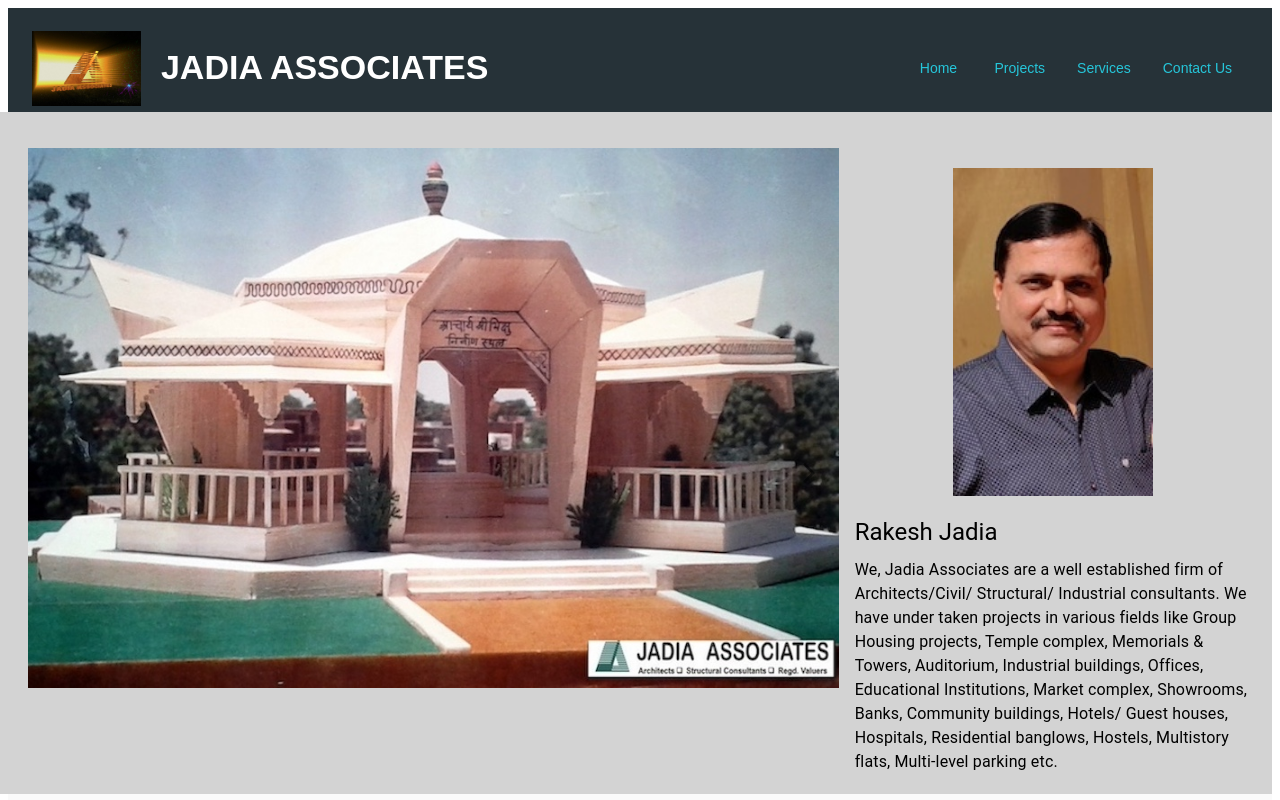
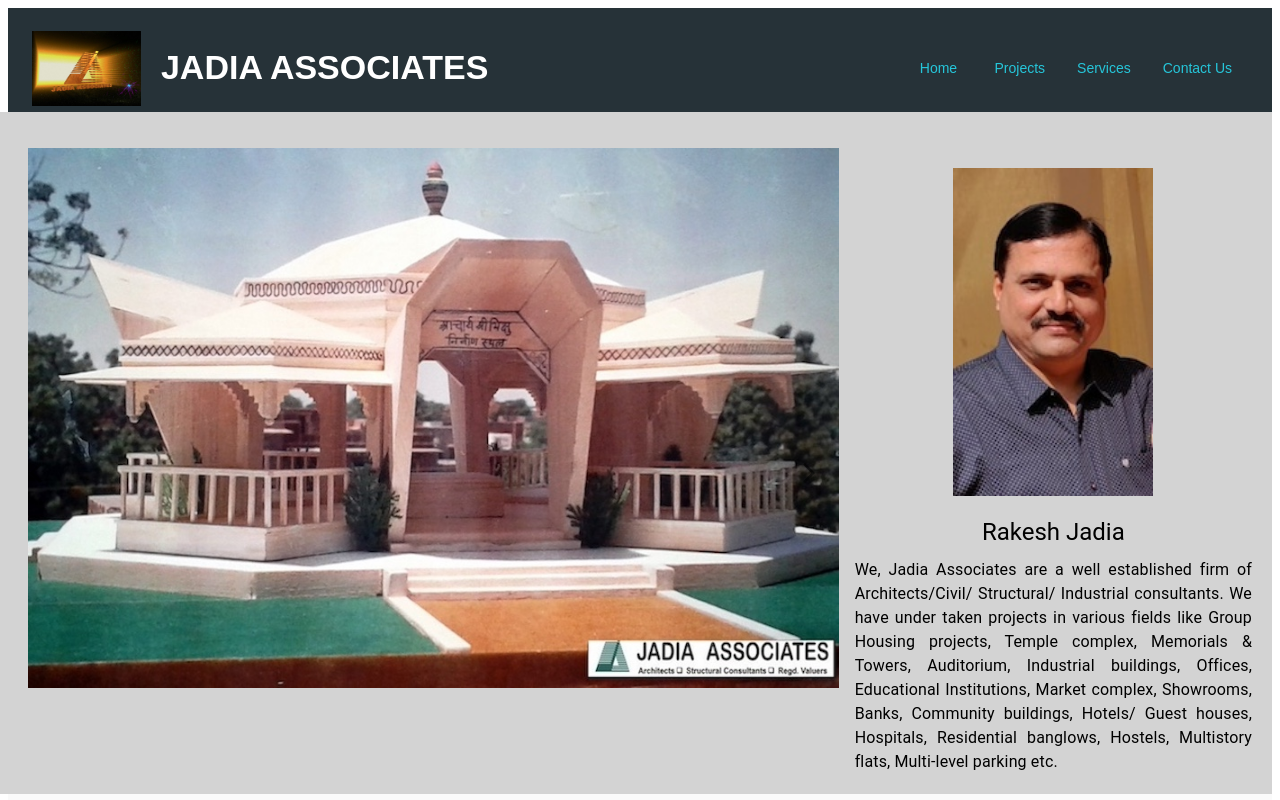
Before and after one commit to abhishek985/arch-portfolio, a React (Create React App) app: page / in a window 1280 px wide. Shown: the top 800 px of the page. Built offline with nearby package versions, Linux system fonts and the light colour scheme.

Commit message:
Update Profilebanner.js

```diff
--- a/src/component/Home/Profilebanner.js
+++ b/src/component/Home/Profilebanner.js
@@ -89,10 +89,10 @@
             alt="Profile Photo"
             sx={{ width: { xs: '100%', sm: '75%', md: '200px' }, height: 'auto', margin: 'auto', marginTop: '20px' }}
           />
-          <Typography variant="h5" sx={{ marginTop: '20px' }}>
+          <Typography variant="h5" sx={{ marginTop: '20px', textAlign: 'center' }}>
             Rakesh Jadia
           </Typography>
-          <Typography variant="body1" sx={{ marginTop: '10px', padding: { xs: '0 10px', md: '0' } }}>
+          <Typography variant="body1" sx={{ marginTop: '10px', padding: { xs: '0 10px', md: '0' }, textAlign: 'justify' }}>
             We, Jadia Associates are a well established firm of Architects/Civil/
             Structural/ Industrial consultants. We have under taken projects in various fields like Group Housing projects,
             Temple complex, Memorials & Towers, Auditorium, Industrial buildings, Offices, Educational Institutions,
```
